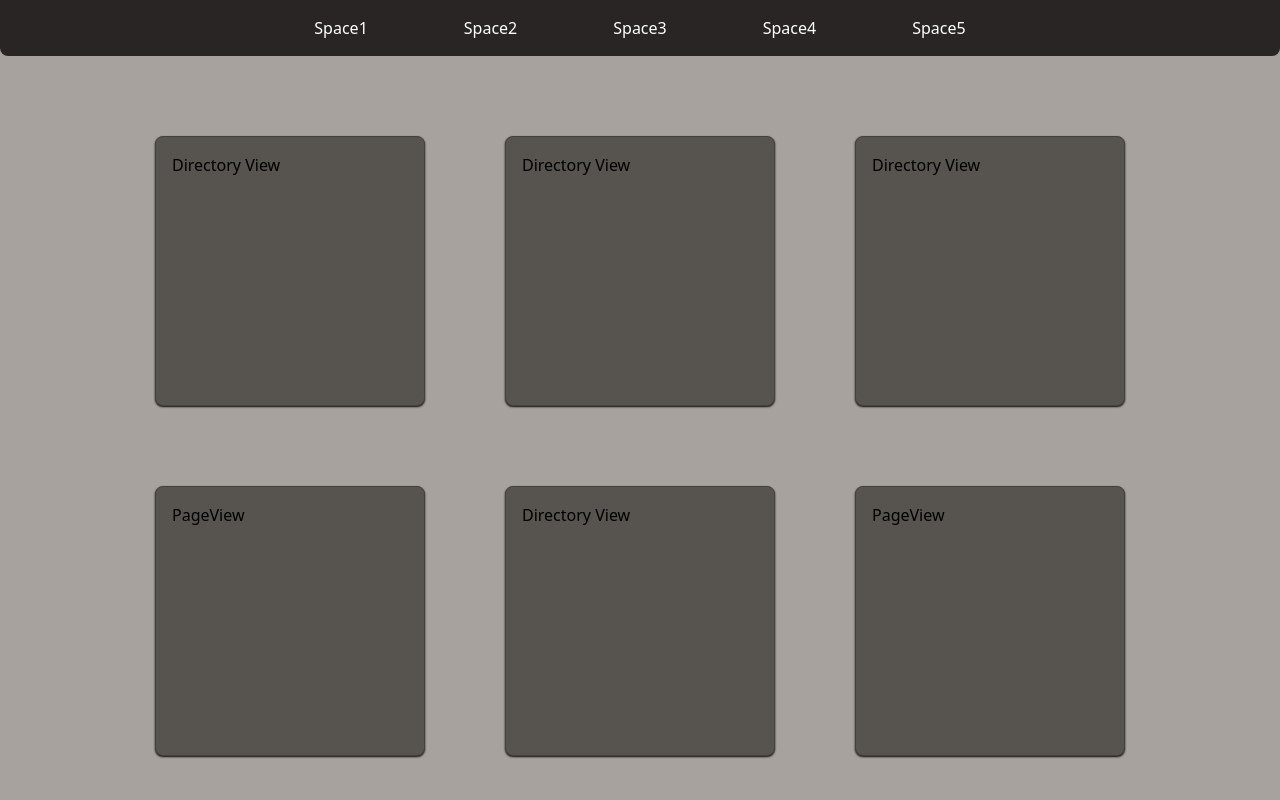
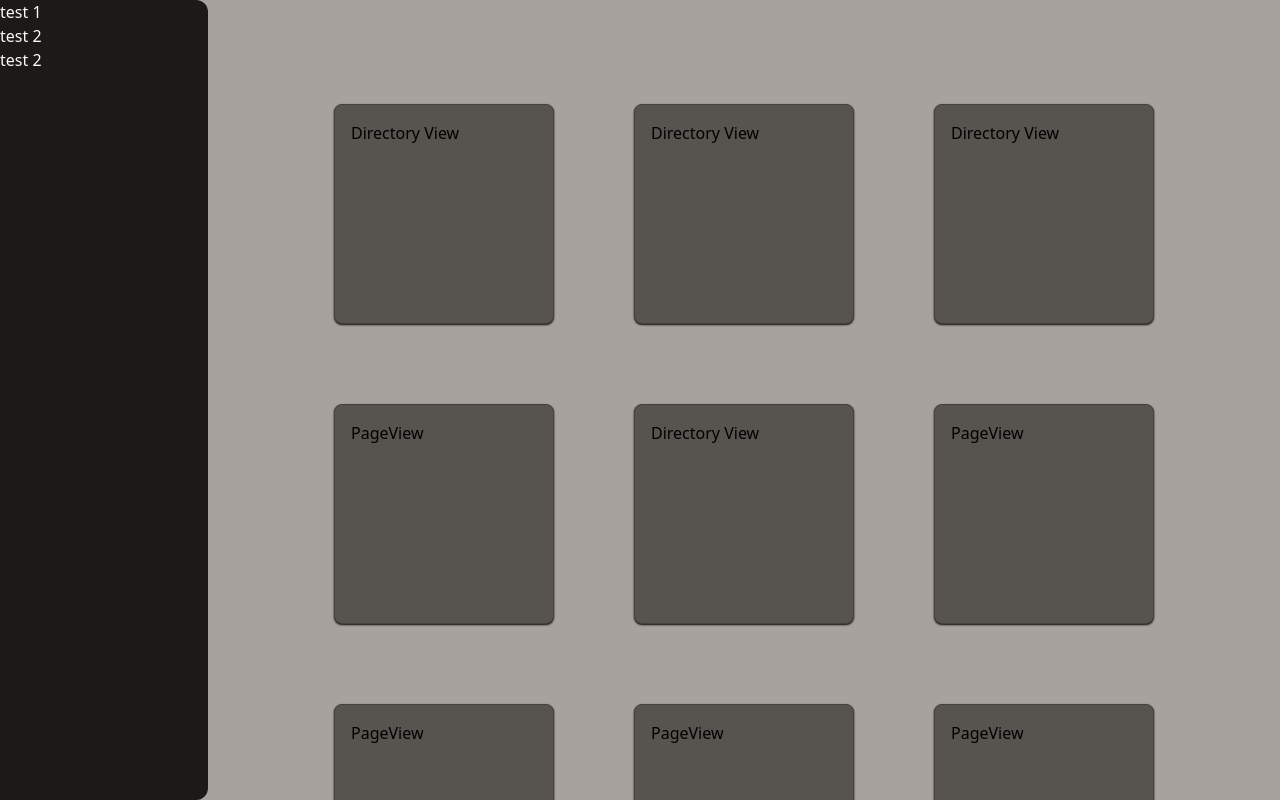
Before and after one commit to wilderif/visual_bookmark, a React (Vite) app: page / in a window 1280 px wide. Shown: the top 800 px of the page. Built offline with nearby package versions, Linux system fonts and the light colour scheme.

Commit message:
feat(sidebar): removing navibar and implement SpaceSidebar component

```diff
--- a/src/App.jsx
+++ b/src/App.jsx
@@ -2,8 +2,8 @@ import React, { useState, useContext } from "react";
 
 // import BookmarkDataProvider from "./contexts/BookmarkDataProvider.jsx";
 
-import NavBar from "./components/NavBar.jsx";
 import Space from "./components/body/Space.jsx";
+import SpaceSidebar from "./components/SpaceSidebar.jsx";
 
 import bookmark_data from "./tmp_user_data.js";
 
@@ -13,8 +13,8 @@ const App = () => {
 
   return (
     <>
-      <div className="min-h-screen bg-stone-400">
-        <NavBar />
+      <div className="flex h-screen bg-stone-400">
+        <SpaceSidebar />
         <Space spaceContent={bookmarks} />
       </div>
     </>
--- a/src/components/NavBar.jsx
+++ /dev/null
@@ -1,22 +0,0 @@
-import React from "react";
-
-const Navbar = () => {
-  let spacing = 24;
-  const spacingClass = `space-x-${spacing}`;
-
-  return (
-    <nav className="rounded-b-lg bg-stone-800 p-4 text-white">
-      <ul className={`flex justify-center ${spacingClass}`}>
-        {/* <ul className={`flex justify-center space-x-${spacing}`}> */}
-        {/* <ul className="flex justify-center space-x-24"> */}
-        <li>Space1</li>
-        <li>Space2</li>
-        <li>Space3</li>
-        <li>Space4</li>
-        <li>Space5</li>
-      </ul>
-    </nav>
-  );
-};
-
-export default Navbar;
--- /dev/null
+++ b/src/components/SpaceSidebar.jsx
@@ -0,0 +1,20 @@
+const SpaceSidebar = () => {
+  return (
+    <aside className="w-52 rounded-r-xl bg-stone-900 text-stone-50">
+      <h3>test 1</h3>
+
+      <div>
+        <ul>
+          <li>
+            <button>test 2</button>
+          </li>
+          <li>
+            <button>test 2</button>
+          </li>
+        </ul>
+      </div>
+    </aside>
+  );
+};
+
+export default SpaceSidebar;
--- a/src/components/body/Space.jsx
+++ b/src/components/body/Space.jsx
@@ -2,7 +2,7 @@ import ContentContainer from "../ContentContainer.jsx";
 
 const Space = ({ spaceContent }) => {
   return (
-    <div className="mx-5 mt-10 grid grid-cols-[repeat(auto-fit,_350px)] justify-center">
+    <div className="grid w-[calc(100%-208px)] grid-cols-[repeat(auto-fit,_300px)] grid-rows-[repeat(auto-fit,_300px)] justify-center px-10 pt-16">
       {spaceContent.map((content, idx) => (
         <div id={content.id} className="flex items-center justify-center">
           <ContentContainer key={idx} content={content} />
--- a/src/tmp_user_data.js
+++ b/src/tmp_user_data.js
@@ -119,6 +119,33 @@ const bookmark_data = [
     hyperlink: "https://open.spotify.com",
     logo: logo_spotify,
   },
+
+  {
+    id: "p3",
+    title: "Spotify",
+    type: "page",
+    alias: "spotify",
+    hyperlink: "https://open.spotify.com",
+    logo: logo_spotify,
+  },
+
+  {
+    id: "p4",
+    title: "Spotify",
+    type: "page",
+    alias: "spotify",
+    hyperlink: "https://open.spotify.com",
+    logo: logo_spotify,
+  },
+
+  {
+    id: "p5",
+    title: "Spotify",
+    type: "page",
+    alias: "spotify",
+    hyperlink: "https://open.spotify.com",
+    logo: logo_spotify,
+  },
 ];
 
 // const bookmark_data = [
```
